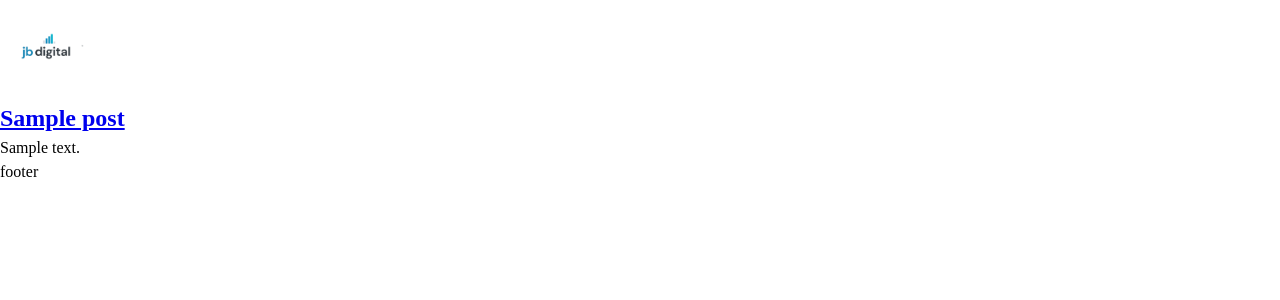
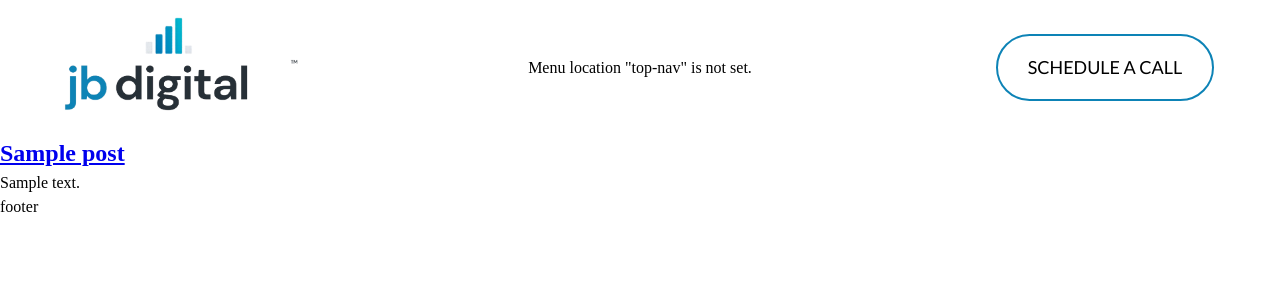
Before and after one commit to jhums04/jbdigitalsolutions, a WordPress theme: template index.php in a window 1280 px wide. Shown: the top 300 px of the page. Run offline with PHP 8.4 and a stand-in for WordPress, Linux system fonts and the light colour scheme; the site name, menu and one post (Sample post) are stand-ins, and other content is empty.

Commit message:
Styled nav component

```diff
--- a/build/index.css
+++ b/build/index.css
@@ -1,6 +1,11 @@
+@import url('https://fonts.googleapis.com/css2?family=Lato:wght@400;700;900&display=swap');
+
+
 /* 1. Use a more-intuitive box-sizing model */
 *, *::before, *::after {
   box-sizing: border-box;
+  margin: 0;
+  padding: 0;
 }
 
 /* 2. Remove default margin */
--- a/css/header.css
+++ b/css/header.css
@@ -1,4 +1,86 @@
-.logo img {
-    height: 100px;
-    width: 100px;
+
+.nav-container {
+  display: grid;
+  grid-template-columns: auto 1fr auto;  /* logo | flexible nav | cta */
+  align-items: center;                   /* vertically center */
+  gap: 1rem;
+  width: 100%;
+  min-height: 135px;
 }
+
+nav {
+    padding-left: 50px;
+    padding-right: 50px;
+}
+
+.logo, .nav-cta {
+    width: 250px;
+    display: flex;
+    justify-content: center;
+    align-items: center;
+}
+
+.nav-links-container {
+    display: flex;
+    justify-content: center;
+}
+
+
+
+.nav-links {
+    display: flex;
+    justify-content: space-around;
+    gap: 2rem;
+}
+
+.nav-items {
+    list-style: none;
+    font-size: 18px;
+    font-family: 'Lato', Arial, sans-serif;
+}
+
+.nav-items a {
+    text-decoration: none;
+    color: black;
+}
+
+.nav-cta button {
+    background-color: white;
+    border: 2px solid #0d83b6;
+    color: black;
+    text-transform: uppercase;
+    padding: 18px 30px;
+    font-size: 18px;
+    font-family: 'Lato', Arial, sans-serif;
+    border-radius: 50px;
+    position: relative;
+    overflow: hidden;
+    z-index: 1;
+    transition: color 0.3s ease, border-color 0.3s ease;
+    cursor: pointer;
+}
+
+.nav-cta button::before {
+    content: '';
+    position: absolute;
+    top: 0;
+    left: 0;
+    width: 100%;
+    height: 100%;
+    background-image: linear-gradient(135deg, #0d83b6, #4cb8e8);
+    z-index: -1;
+    transform: scaleX(0);
+    transform-origin: left;
+    transition: transform 0.3s ease;
+    border-radius: 50px; /* match button */
+}
+
+.nav-cta button:hover {
+    color: white;
+    border-color: #0d83b6;
+    font-weight: 700;
+}
+
+.nav-cta button:hover::before {
+    transform: scaleX(1);
+}
--- a/functions.php
+++ b/functions.php
@@ -7,6 +7,14 @@
 
     add_action('wp_enqueue_scripts', 'jbDigitalFiles');
 
+    function register_my_menus() {
+    register_nav_menus( array(
+        'top-nav' => 'Top Navigation Menu',
+    ) );
+
+    }
+
+    add_action( 'after_setup_theme', 'register_my_menus' );
 
 
 
--- a/header.php
+++ b/header.php
@@ -9,6 +9,48 @@
             <div class="logo">
                 <img src="<?php echo get_theme_file_uri('/images/logo.png') ?>" alt="logo">
             </div>
+
+            <div class="nav-links-container">
+
+
+                    <?php
+                        $menu_location = 'top-nav';
+                        $locations = get_nav_menu_locations();
+
+                        if (isset($locations[$menu_location])) {
+                            $menu_items = wp_get_nav_menu_items( $locations[ $menu_location ] );
+                            if (!empty($menu_items)) {
+                                echo '<ul class="nav-links">';
+                                foreach((array) $menu_items as $item) {
+                                    if ($item->menu_item_parent == 0) {
+                                        $classes = ! empty( $item->classes ) ? implode( ' ', $item->classes ) : '';
+                                        $url     = esc_url( $item->url );
+                                        $title   = esc_html( $item->title );
+
+                                        echo '<li class="nav-items ' . $classes . '">';
+                                        echo '<a href="' . $url . '">' . $title . '</a>';
+                                        echo '</li>';
+                                    }
+                                }
+                                echo '</ul>';
+                            }
+
+                        } else {
+                            echo '<p>Menu location "' . $menu_location . '" is not set.</p>';
+                        }
+
+
+                    ?>
+            </div>
+
+            <div class="nav-cta">
+                <button>
+                    Schedule a call
+                </button>
+            </div>
+
+
+
         </div>
     </nav>
 </body>
```
Also changed, not shown: images/logo.png, 1 other file.
